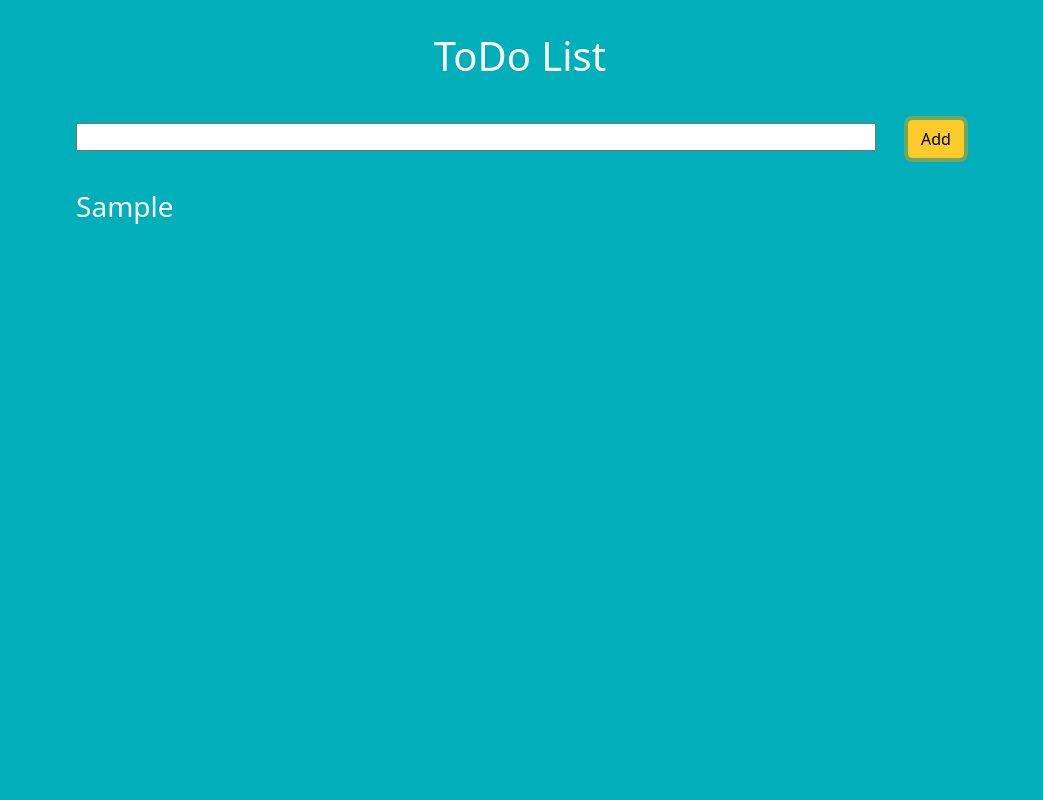
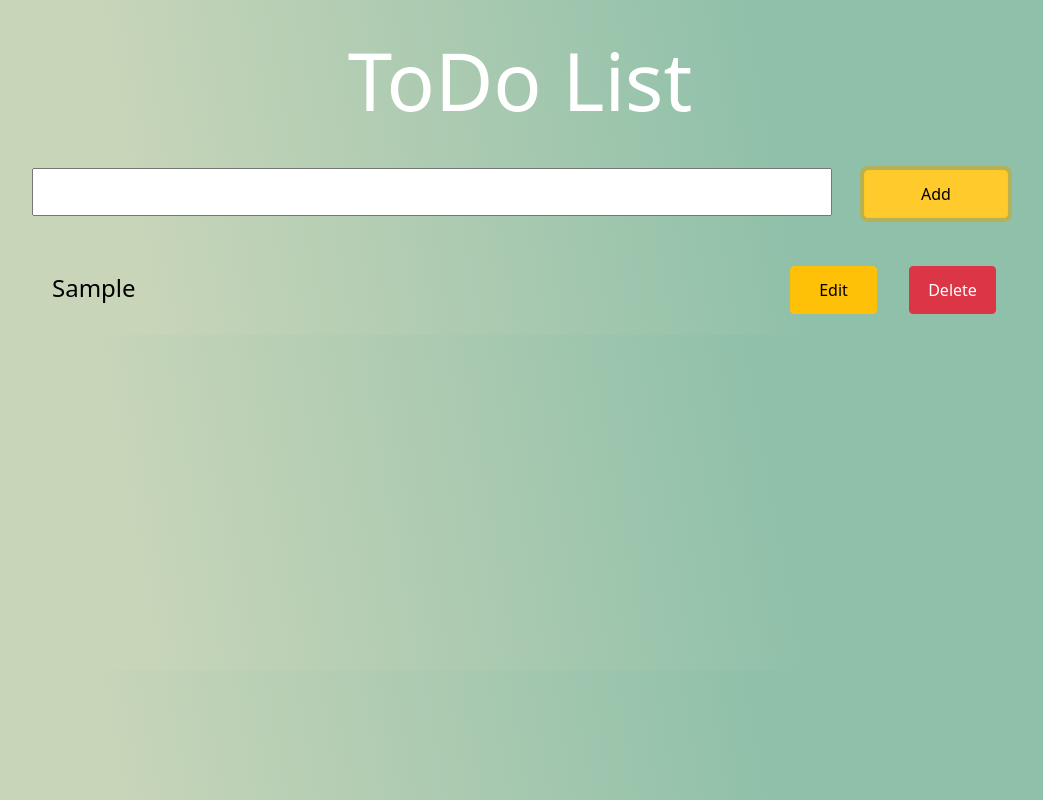
Before and after one commit to Gaurav-dawadi/To-do-App-using-React-, a React (Create React App) app: page / in a window 1280 px wide. Both pictures are taken after typing "Sample" into the empty fields and a click on the button "Add". Shown: the whole page, without its empty margins (120-1163 px from the left). Built offline with nearby package versions, Linux system fonts and the light colour scheme.

Commit message:
style: add styling to body

```diff
--- a/src/components/App.css
+++ b/src/components/App.css
@@ -3,3 +3,6 @@
     justify-content: center;
     margin-top: 2em;
 }
+.title-wrapper>h1{
+    font-size: 5em;
+}
--- a/src/components/App.js
+++ b/src/components/App.js
@@ -5,7 +5,7 @@ import './App.css'
 class App extends React.Component{
     render(){
         return(
-            <div className='main-wrapper'>
+            <div className='container main-wrapper'>
                 <div className='title-wrapper'>
                     <h1>ToDo List</h1>
                 </div>
--- a/src/components/todo-form.css
+++ b/src/components/todo-form.css
@@ -1,7 +1,11 @@
 input{
     width: 50em;
 }
-
 button{
     margin-left: 2em;
+    width: 9em;
+    height: 3em;
 }
+form>input{
+    height: 3em;
+}
--- a/src/components/todo-list.css
+++ b/src/components/todo-list.css
@@ -1,3 +1,18 @@
 .todo-wrapper{
-    margin-top: 2em;
+    margin-top: 3em;
 }
+.todoitem-wrapper{
+    display: flex;
+    width: 100%;
+}
+.item-wrapper{
+    width: 75%;
+    padding: .5em;
+    overflow-wrap: break-word;
+    margin-bottom: 1em;
+    color: #000000;
+}
+.button-wrapper{
+    width: 25%;
+    display: flex;
+}
--- a/src/components/todo-list.js
+++ b/src/components/todo-list.js
@@ -7,11 +7,19 @@ class TodoList extends React.Component{
     }
     render(){
         return(
-            <div className='todo-wrapper'>
+            <div className='container todo-wrapper'>
                 {
                     this.props.list.map((text, idx) => {
-                        return (
-                            <h3 key={idx}>{text}</h3>
+                        return(
+                            <div className='todoitem-wrapper'>
+                                <div className='item-wrapper'>
+                                    <h4 key={idx}>{text}</h4>
+                                </div>
+                                <div className='button-wrapper'>
+                                    <button className='btn btn-warning btn-md'>Edit</button>
+                                    <button className='btn btn-danger btn-md'>Delete</button>
+                                </div>
+                            </div>
                         )
                     })
                 }
--- /dev/null
+++ b/src/components/todoBox.css
@@ -0,0 +1,4 @@
+.form-wrapper{
+    display: flex;
+    justify-content: center;
+}
--- a/src/components/todoBox.js
+++ b/src/components/todoBox.js
@@ -1,6 +1,7 @@
 import React from 'react'
 import TodoForm from './todo-form'
 import TodoList from './todo-list'
+import './todoBox.css'
 
 class TodoBox extends React.Component{
     constructor(){
@@ -19,7 +20,9 @@ class TodoBox extends React.Component{
     render(){
         return(
             <div>
-                <TodoForm whenSubmit={this.handleTodoList.bind(this)}/>
+                <div className='form-wrapper'>
+                    <TodoForm whenSubmit={this.handleTodoList.bind(this)}/>
+                </div>
                 <TodoList list={this.state.todolist}/>
             </div>
         )
--- a/src/index.css
+++ b/src/index.css
@@ -1,9 +1,10 @@
 *{
   margin: 0;
-  padding: 0
+  padding: 0;
+  box-sizing: border-box;
 }
 
 body{
-  background-color: #00AFB9;
-  color: #FFFFFF;
+  background-image: linear-gradient(80deg, #C8D5B9 20%, #8FC0A9 70%);
+  color: #ffffff;
 }
```
Also changed, not shown: 1 other file (tests, documents, lock files or other folders).
